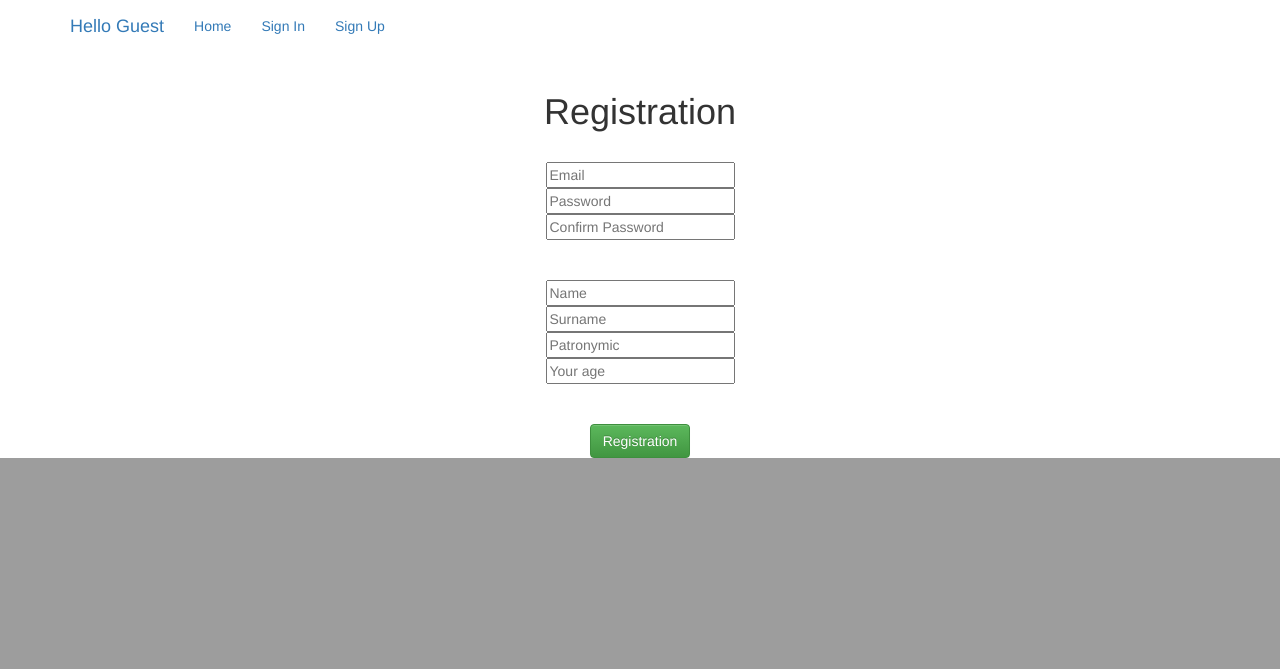
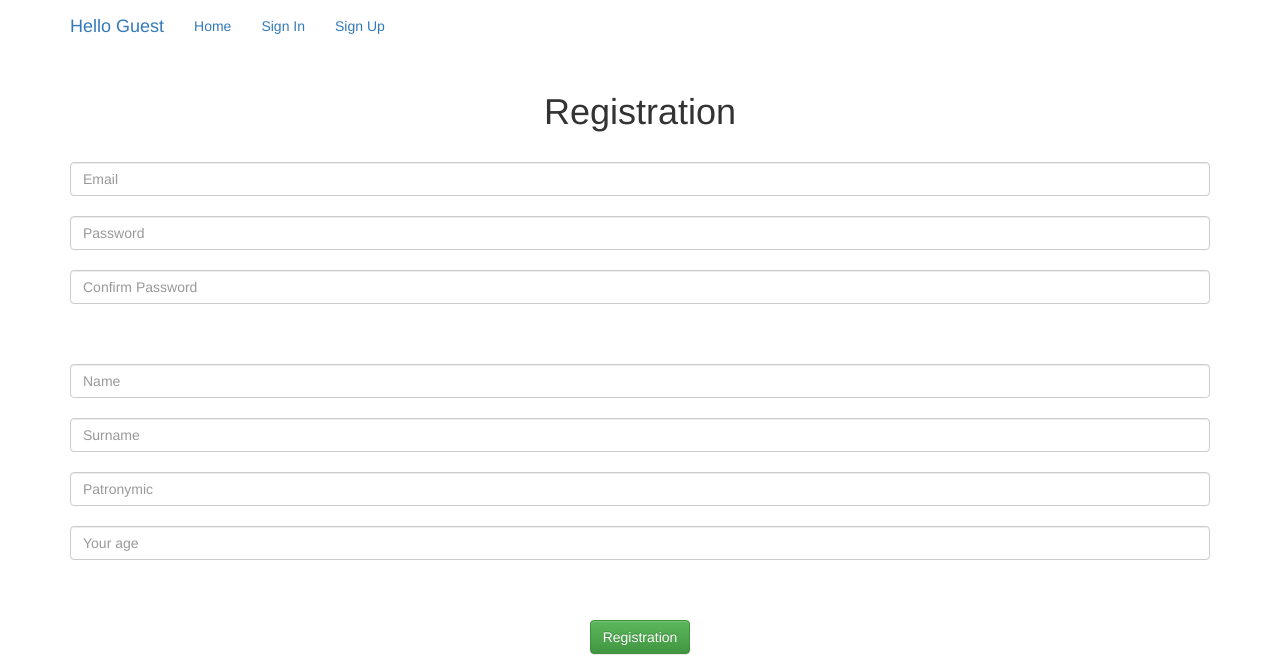
Before and after one commit to egordementiev/ITEALibrary, a Flask app: page /registration in a window 1280 px wide. Shown: the part 927-1596 px from the top of the page. Before the commit the page ends 1385 px from the top, so only its background shows below. Run offline with Flask 2, Linux system fonts and the light colour scheme; data that the repository does not hold is empty; some libraries are stand-ins or nearby versions.

Commit message:
Внесены изменения во внешний вид форм на сайте

```diff
--- a/site/templates/my_profile.html
+++ b/site/templates/my_profile.html
@@ -38,7 +38,7 @@
                     <select name="action">
                         <option value="delete_account">Delete account</option>
                     </select>
-                    <button type="submit" class="btn btn-success">Submit</button>
+                    <button type="submit" class="btn btn-danger">Submit</button>
                 </form>
             </li>
         </ul>
--- a/site/templates/registration.html
+++ b/site/templates/registration.html
@@ -5,25 +5,27 @@
     {% if message %}
         <h2>{{ message }}</h2>
     {% endif %}
-    <form method="post">
+    <form method="post" role="form">
         <center>
-            <input type="hidden" name="next" value="{{ request.args.get('next', '') }}"/>
+            <div class="form-group">
+                <input type="hidden" name="next" value="{{ request.args.get('next', '') }}"/>
 
-            <h1>Registration</h1><br>
-            <input type="text" name="email" placeholder="Email" required><br>
-            <input type="password" id="password" name="password" placeholder="Password" required><br>
-            <input type="password" id="confirm_password" name="confirm_password" placeholder="Confirm Password" required><br>
+                <h1>Registration</h1><br>
+                <input type="text" name="email" placeholder="Email" required class="form-control"><br>
+                <input type="password" id="password" name="password" placeholder="Password" required class="form-control"><br>
+                <input type="password" id="confirm_password" name="confirm_password" placeholder="Confirm Password" required class="form-control"><br>
 
-            <br><br>
+                <br><br>
 
-            <input type="text" name="name" placeholder="Name" required><br>
-            <input type="text" name="surname" placeholder="Surname" required><br>
-            <input type="text" name="patronymic" placeholder="Patronymic" required><br>
-            <input type="text" name="age" placeholder="Your age" required><br>
+                <input type="text" name="name" placeholder="Name" required class="form-control"><br>
+                <input type="text" name="surname" placeholder="Surname" required class="form-control"><br>
+                <input type="text" name="patronymic" placeholder="Patronymic" required class="form-control"><br>
+                <input type="text" name="age" placeholder="Your age" required class="form-control"><br>
 
-            <br><br>
+                <br><br>
 
-            <button type="submit" class="btn btn-success">Registration</button>
+                <button type="submit" class="btn btn-success">Registration</button>
+            </div>
         </center>
     </form>
     <script>
--- a/site/templates/take_book.html
+++ b/site/templates/take_book.html
@@ -8,7 +8,7 @@
 
     {% if books %}
         <h1>All available books in the library</h1>
-        <form method="post">
+        <form method="post" role="form">
             <div class="table-responsive">
                 <table class="table table-striped table-bordered">
                     <thead>
@@ -33,7 +33,9 @@
                     </tbody>
                 </table>
             </div>
-            <input type="text" id="reader_id" name="reader_id" placeholder="Reader" required>
+            <div class="form-group">
+                <input type="text" id="reader_id" name="reader_id" placeholder="Reader" required class="form-control">
+            </div>
             <center>
                 <button type="submit" class="btn btn-success">Take books</button>
                 <button type="reset" class="btn btn-primary">Reset</button>
```
Also changed, not shown: site/templates/add_book.html (+4 -4 lines), site/templates/books.html (+11 -3 lines), site/templates/login.html (+8 -6 lines).
